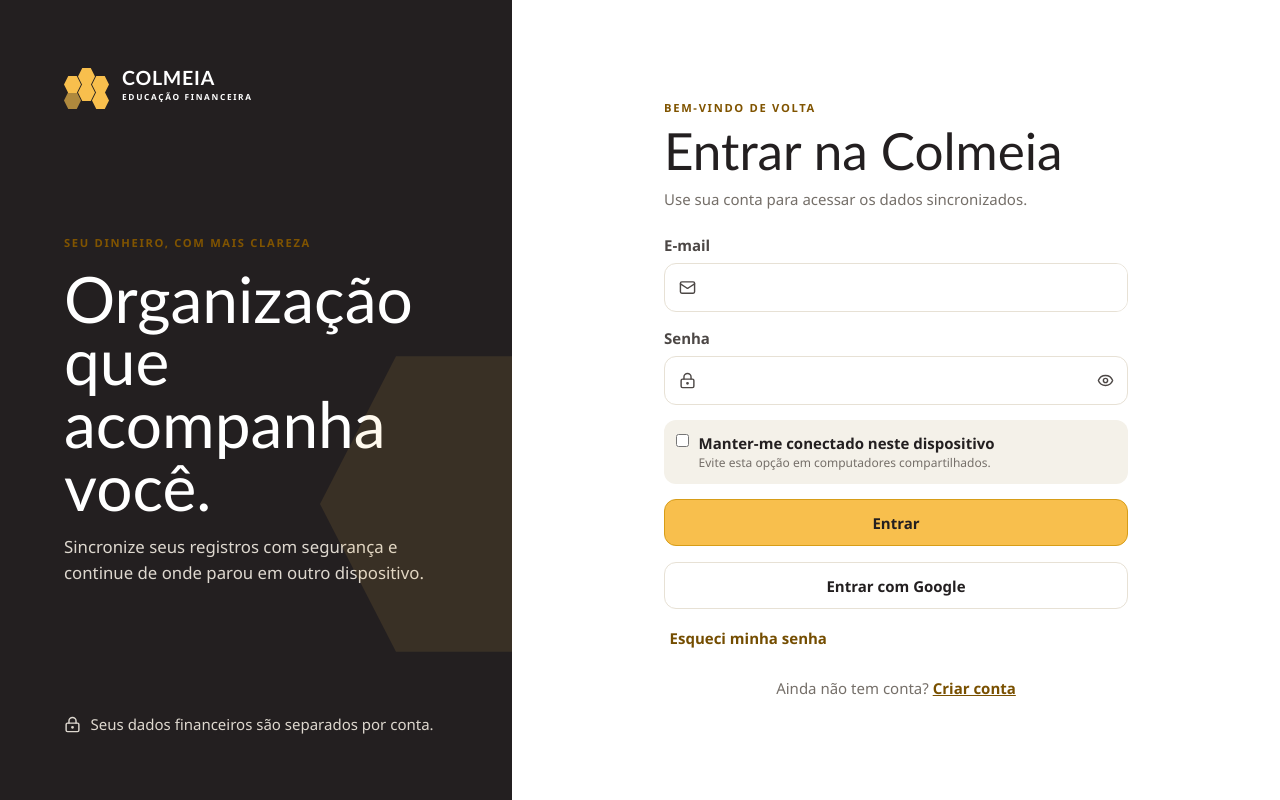
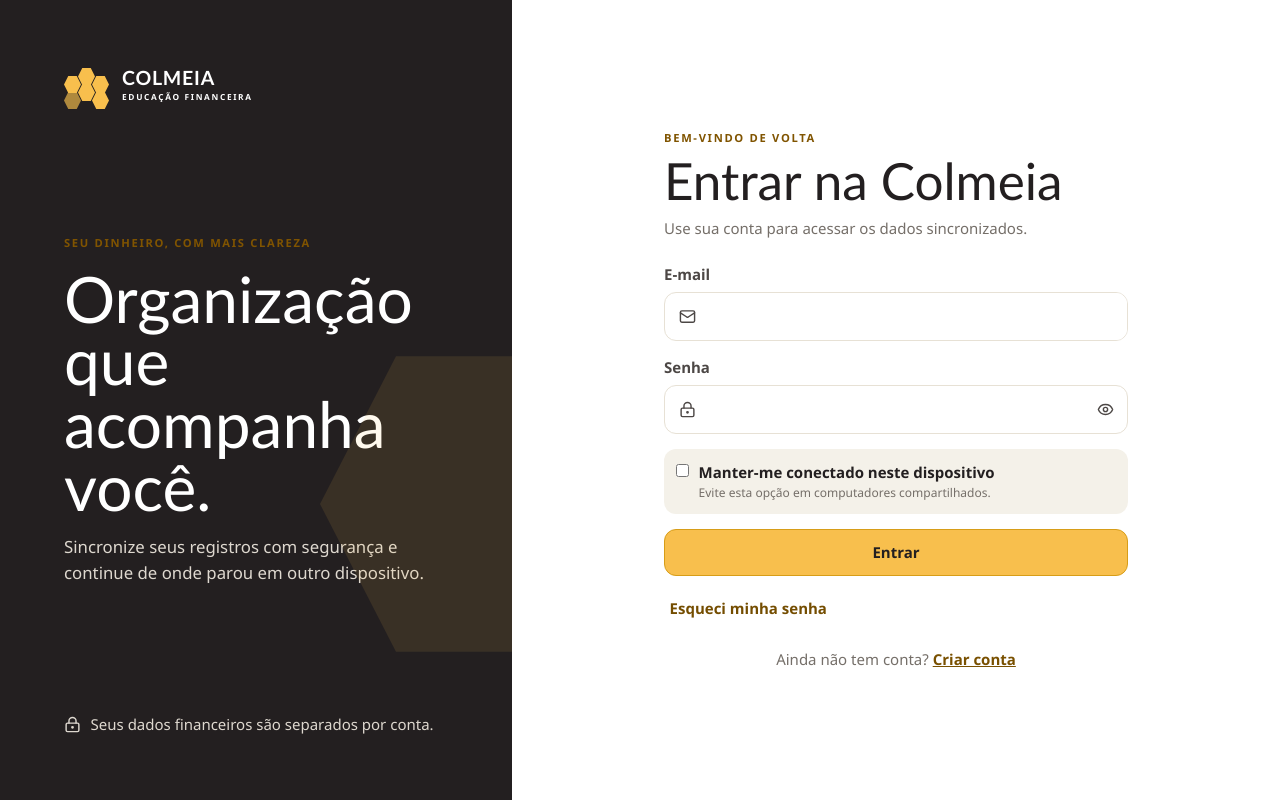
Before and after one commit to raposocampos/colmeia-planejador-financeiro, a Next.js app: page / in a window 1280 px wide. Built offline with nearby package versions, Linux system fonts and the light colour scheme; no server answers.

Commit message:
fix: hide unconfigured Google authentication

```diff
--- a/app/components/AuthScreen.tsx
+++ b/app/components/AuthScreen.tsx
@@ -154,6 +154,7 @@ function LoginForm({
   onMode: (mode: AuthMode) => void;
   reviewOnAuthenticated?: () => void;
 }) {
+  const googleAuthEnabled = process.env.NEXT_PUBLIC_GOOGLE_AUTH_ENABLED === "true";
   const {
     register,
     handleSubmit,
@@ -223,6 +224,7 @@ function LoginForm({
           {isSubmitting ? "Entrando..." : "Entrar"}
         </button>
       </form>
+      {googleAuthEnabled && (
         <button
           className="button button--secondary auth-google"
           type="button"
@@ -230,6 +232,7 @@ function LoginForm({
         >
           Entrar com Google
         </button>
+      )}
       <button className="text-button" type="button" onClick={() => onMode("forgot")}>
         Esqueci minha senha
       </button>
```
Also changed, not shown: 10 other files (tests, documents, lock files or other folders). Lines whose indentation alone changed are shown as unchanged.
